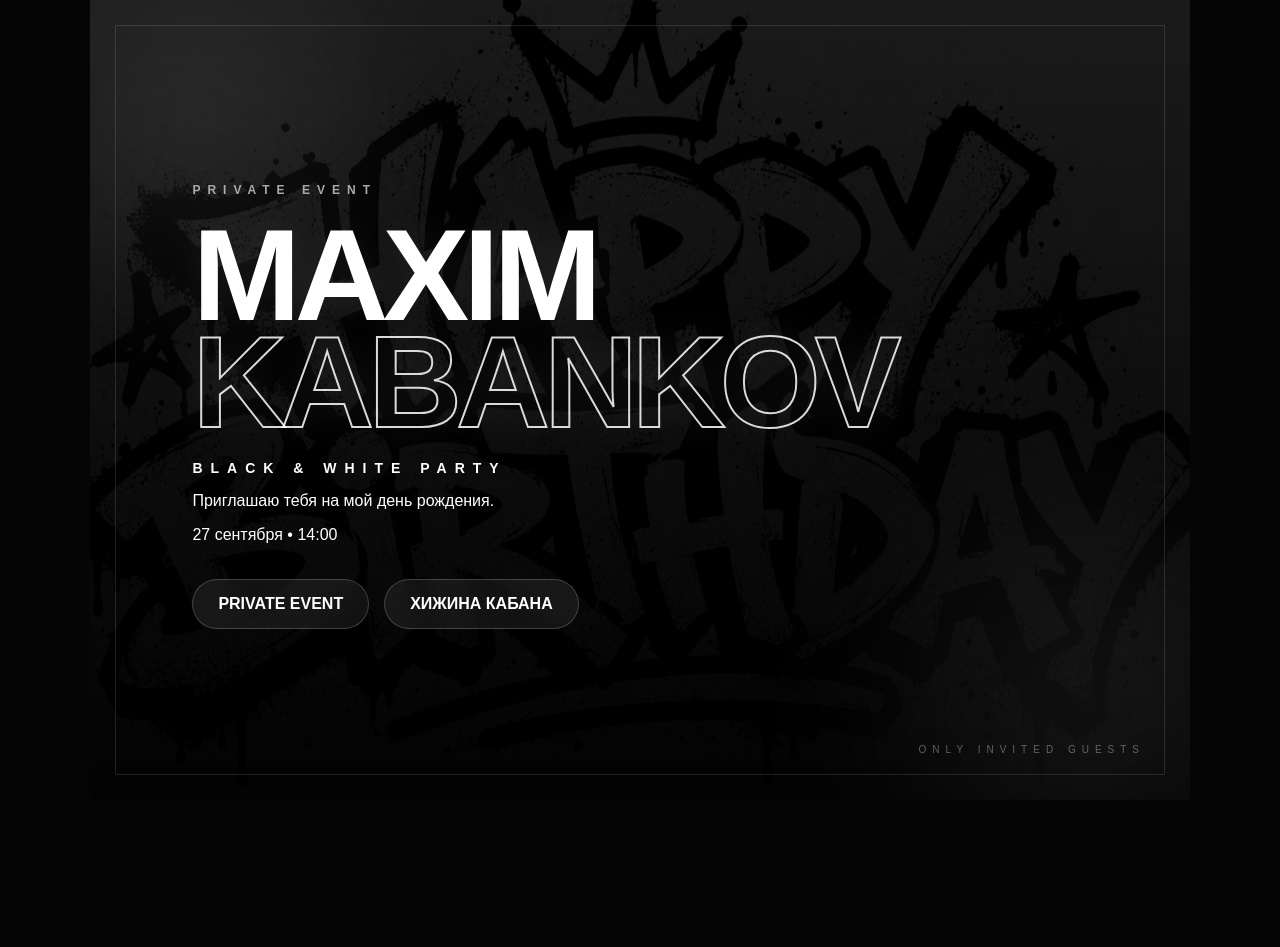
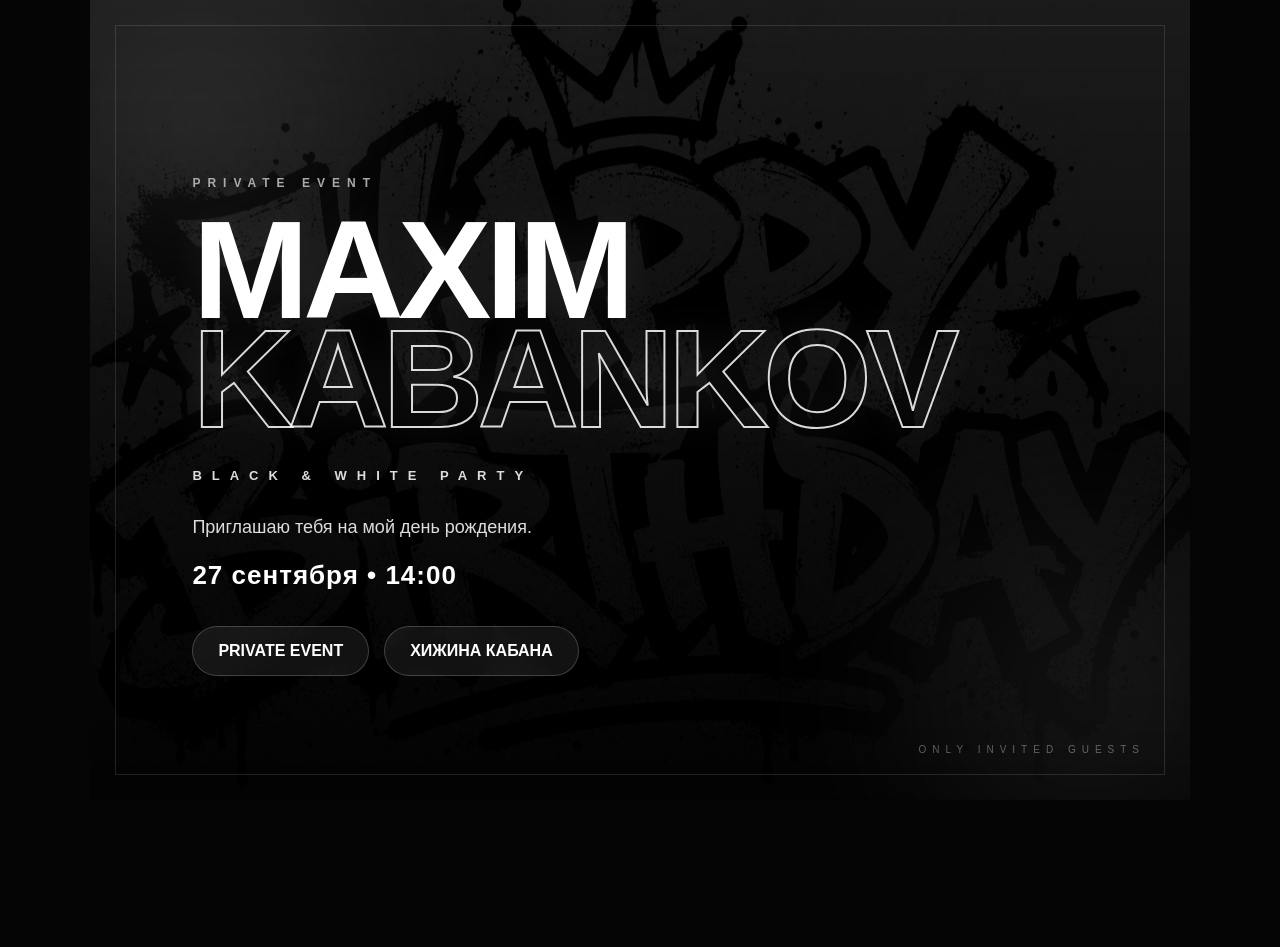
Before and after one commit to d13176428-png/birthday-invite4, a website: page public/index.html in a window 1280 px wide. Shown: the top 947 px of the page. Drawn offline with Linux system fonts and the light colour scheme.

Commit message:
Update style.css

```diff
--- a/public/style.css
+++ b/public/style.css
@@ -1829,3 +1829,83 @@ animation:
 smokeRight 22s infinite alternate ease-in-out;
 
 }
+/* FINAL HERO POLISH */
+
+
+.hero-content{
+
+padding-top:40px;
+
+}
+
+
+
+.hero h1{
+
+font-size:clamp(80px,11vw,140px);
+
+line-height:.78;
+
+}
+
+
+
+.hero-subtitle{
+
+margin-top:35px;
+
+font-size:13px;
+
+letter-spacing:10px;
+
+color:#ddd;
+
+}
+
+
+
+.invite-text{
+
+margin-top:30px;
+
+font-size:18px;
+
+line-height:1.6;
+
+color:#ddd;
+
+}
+
+
+
+.hero-date{
+
+margin-top:12px;
+
+font-size:26px;
+
+font-weight:800;
+
+letter-spacing:1px;
+
+}
+
+
+
+.hero-pill{
+
+transition:.3s;
+
+}
+
+
+
+.hero-pill:hover{
+
+background:white;
+
+color:black;
+
+transform:translateY(-5px);
+
+}
```
